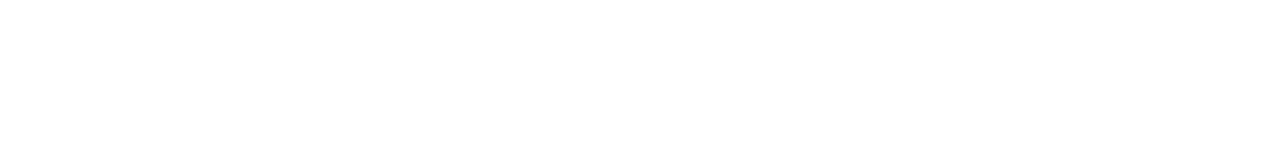
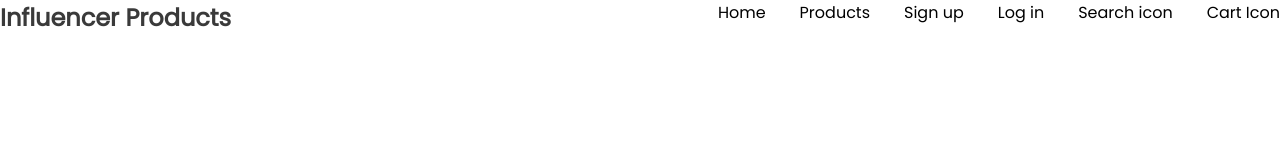
Before and after one commit to Salman-165324/influencer-gear, a plain HTML site: page index.html in a window 1280 px wide. Drawn offline with Linux system fonts and the light colour scheme.

Commit message:
finished half of nav-bar

```diff
--- a/index.html
+++ b/index.html
@@ -1,18 +1,43 @@
 <!DOCTYPE html>
 <html lang="en">
+
 <head>
     <meta charset="UTF-8">
     <meta http-equiv="X-UA-Compatible" content="IE=edge">
     <meta name="viewport" content="width=device-width, initial-scale=1.0">
     <title>Influencer Gear</title>
 
+    <!-- google font sheet -->
+    <link href="https://fonts.googleapis.com/css2?family=Poppins&display=swap" rel="stylesheet">
+
     <!-- stylesheet -->
     <link rel="stylesheet" href="styles/index.css">
 
+    <!-- font awesome icon sheet -->
+    <script src="https://kit.fontawesome.com/0334a2fe42.js" crossorigin="anonymous"></script>
 
 </head>
+
 <body>
+
+    <!-- nav starts -->
+
+    <nav>
+
+        <div class="nav-menu-icon"><i class="fa-solid fa-bars"></i></div>
+        <h2 class="nav-heading">Influencer Products</h2>
+        <ul class="nav-item-lists">
+            <li class="responsive-nav-items">Home</li>
+            <li class="responsive-nav-items">Products</li>
+            <li class="responsive-nav-items">Sign up</li>
+            <li class="responsive-nav-items">Log in</li>
+            <li class="responsive-nav-items">Search icon</li>
+            <li>Cart Icon </li>
+        </ul>
+
+    </nav>
 
 
 </body>
+
 </html>
--- a/styles/index.css
+++ b/styles/index.css
@@ -0,0 +1,38 @@
+/* common styles and utilities */
+
+*{
+    margin: 0;
+    padding: 0;
+    font-family: 'Poppins', sans-serif;
+    box-sizing: border-box;
+}
+
+/* nav styles */
+
+nav{
+
+    display: flex;
+    justify-content: space-between;
+}
+
+.nav-menu-icon {
+
+    display: none;
+}
+
+.nav-heading{
+    font-weight: 700;
+    font-size: 24px;
+    color: #3A3A3A;
+}
+
+.nav-item-lists{
+    list-style-type: none;
+    display: flex;
+}
+
+.responsive-nav-items{
+
+    padding-right: 34px ;
+
+}
```
